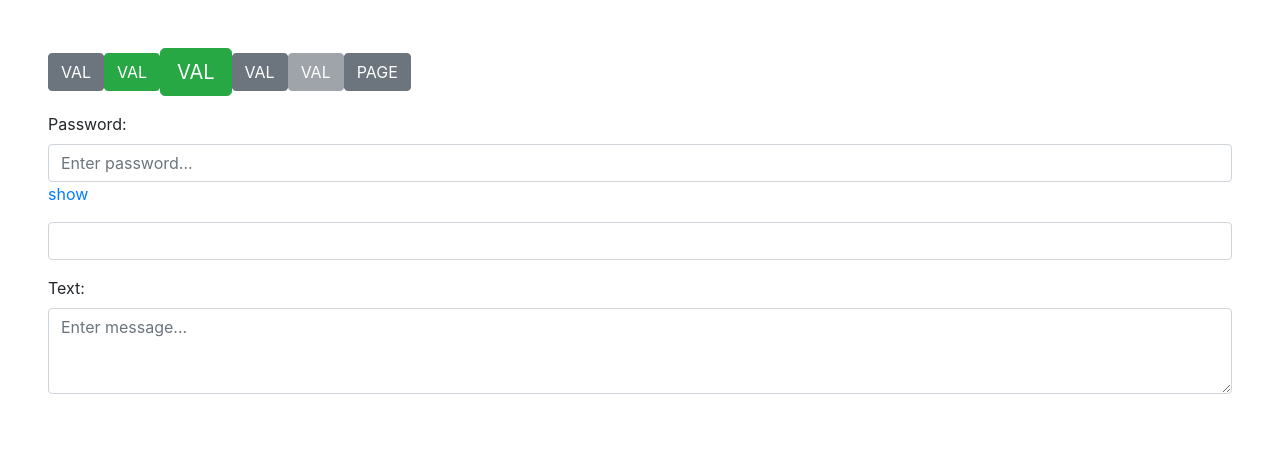
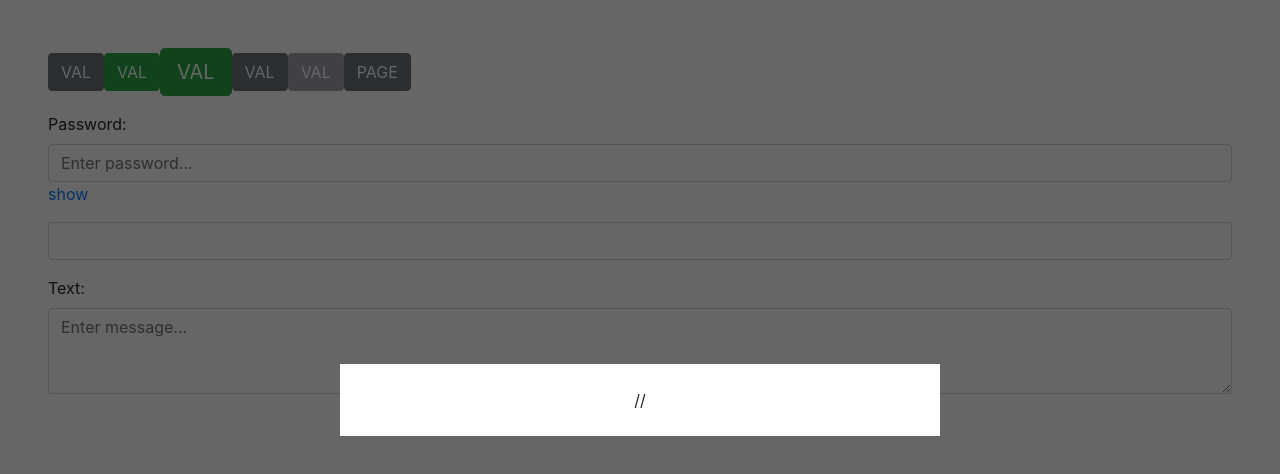
Before and after one commit to begimov/VueComponentsLib, a Vue app: page / in a window 1280 px wide. Shown: the top 474 px of the page. Built offline with nearby package versions, Linux system fonts and the light colour scheme.

Commit message:
basic styling added in ModalCmp

```diff
--- a/src/components/basic/ModalCmp.vue
+++ b/src/components/basic/ModalCmp.vue
@@ -1,5 +1,9 @@
 <template>
-
+    <div class="modal-cmp">
+        <div class="modal-cmp-body p-4 text-center">
+            //
+        </div>
+    </div>
 </template>
 
 <script>
@@ -18,3 +22,24 @@ export default {
     }
 }
 </script>
+
+<style>
+    .modal-cmp {
+        background-color: #00000099;
+        position: fixed;
+        width: 100%;
+        height: 100%;
+        top: 0;
+        left: 0;
+        z-index: 9999;
+    }
+    .modal-cmp-body {
+        position: fixed;
+        top: 50%;
+        left: 50%;
+        background-color: white;
+        width: 90%;
+        max-width: 600px;
+        transform: translate(-50%, -50%);
+    }
+</style>
--- a/src/views/Home.vue
+++ b/src/views/Home.vue
@@ -21,6 +21,10 @@
       <form-label-cmp for="textarea">Text:</form-label-cmp>
       <text-area-cmp name="textarea" v-model="form.text" placeholder="Enter message..." />
     </p>
+
+    <p>
+      <modal-cmp />
+    </p>
   </div>
 </template>
 
@@ -30,6 +34,7 @@ import ButtonCmp from '@/components/basic/ButtonCmp'
 import InputCmp from '@/components/basic/InputCmp'
 import FormLabelCmp from '@/components/basic/FormLabelCmp'
 import TextAreaCmp from '@/components/basic/TextAreaCmp'
+import ModalCmp from '@/components/basic/ModalCmp'
 
 export default {
   name: 'home',
@@ -45,7 +50,8 @@ export default {
     ButtonCmp,
     InputCmp,
     FormLabelCmp,
-    TextAreaCmp
+    TextAreaCmp,
+    ModalCmp
   },
   methods: {
     clicked() {
```
